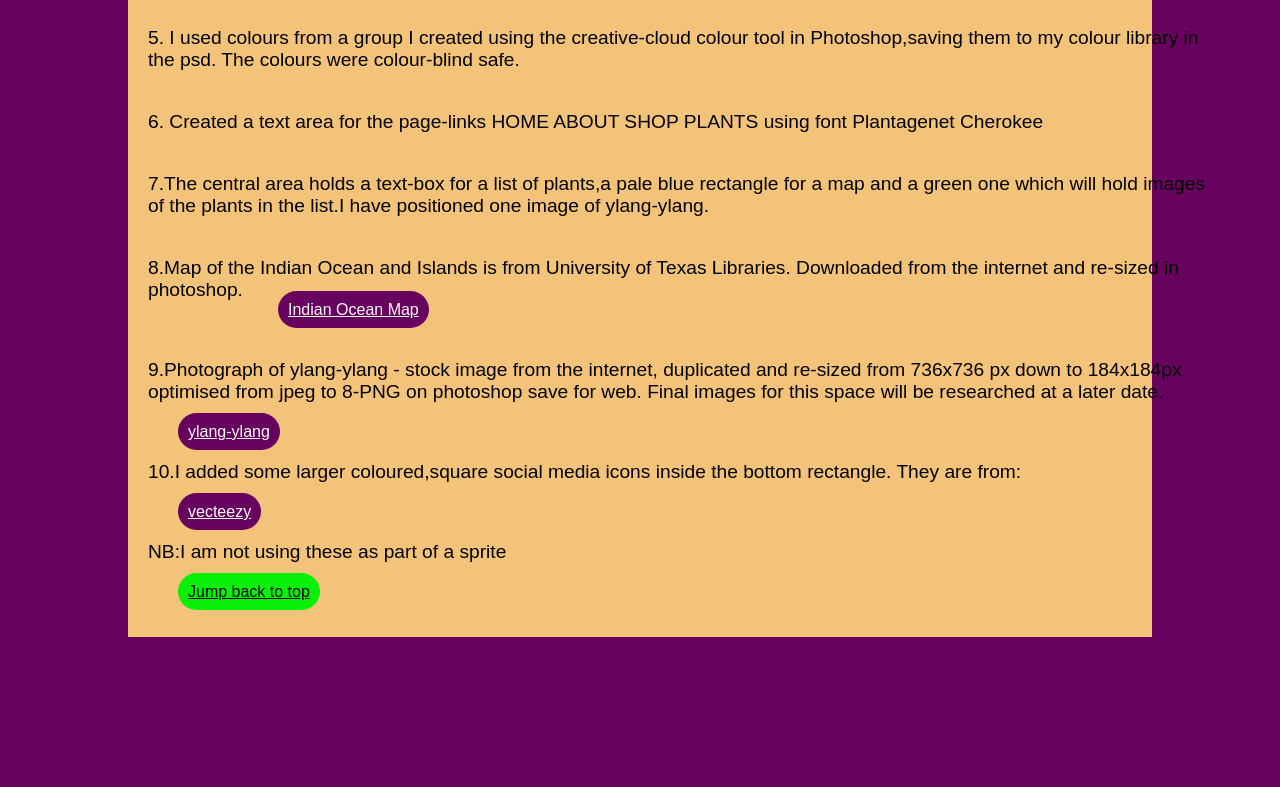
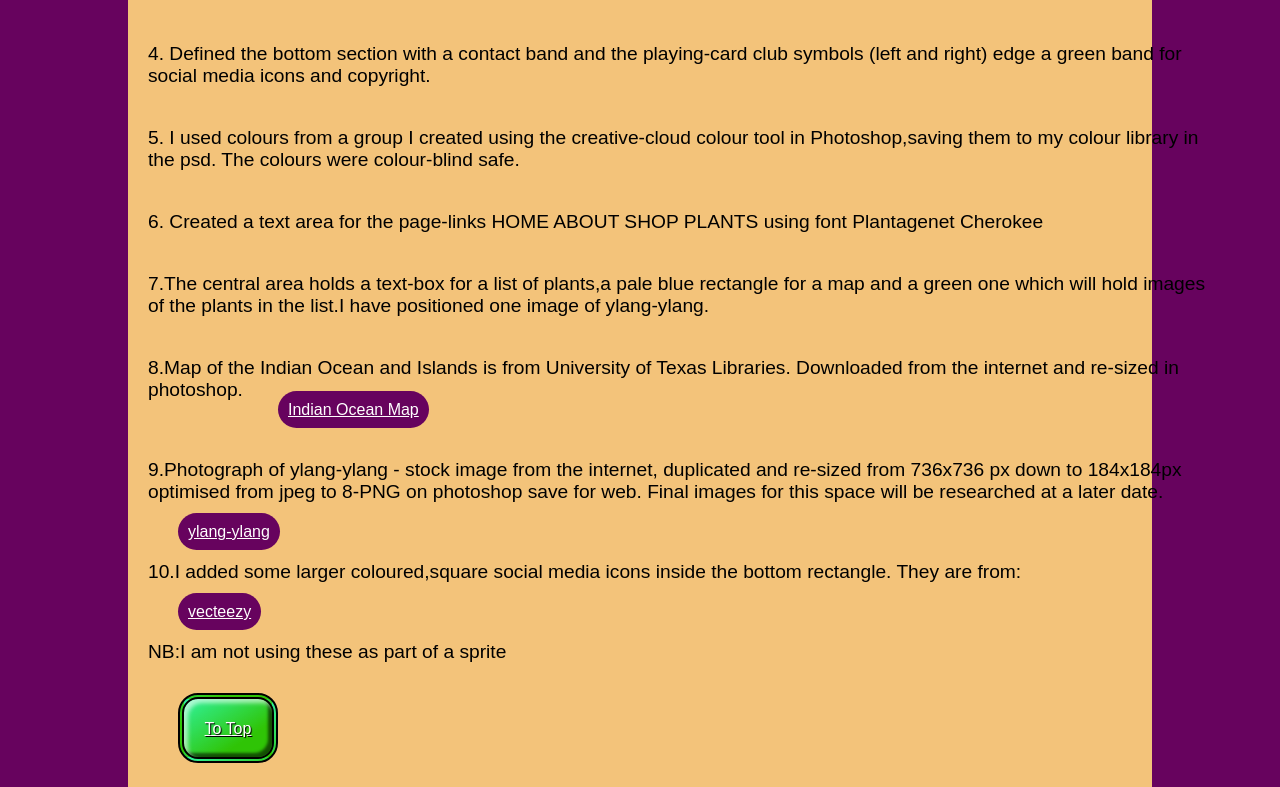
Before and after one commit to UrsulaKesek/uk-visuals, a React (Create React App) app: page /mockups in a window 1280 px wide. Shown: the part 9145-9932 px from the top of the page. Before the commit the page ends 9782 px from the top, so only its background shows below. Built offline with nearby package versions, Linux system fonts and the light colour scheme; a web font is replaced by a local one.

Commit message:
edited css on page link

```diff
--- a/src/pages/AssetsFile/Assets.css
+++ b/src/pages/AssetsFile/Assets.css
@@ -9,6 +9,30 @@
 }
 .img1,.img1a{
   margin:0px auto;
+}
+.jbtt{
+  display: block;
+  margin: 0 1vmin;
+  width: 150px;
+  height: 70px;
+  line-height: 2.5;
+  padding: 10px 20px;
+  font-size: 1rem;
+  text-align: center;
+  color: #fff;
+  text-shadow: 1px 1px 1px #000;
+  border-radius: 20px;
+  border: 6px double black;
+  background-color: rgb(59, 245, 7);
+  background-image: linear-gradient(
+    to top left,
+    rgba(0, 0, 0, 0.2),
+    rgba(0, 0, 0, 0.2) 30%,
+    rgba(44, 242, 222, 0.7)
+  );
+  box-shadow: inset 4px 4px 4px rgba(255, 255, 255, 0.6),
+    inset -4px -4px 3px rgba(0, 0, 0, 0.6);
+  outline: none;
 }
 .pic1 {
   display: flex;
--- a/src/pages/AssetsFile/index.jsx
+++ b/src/pages/AssetsFile/index.jsx
@@ -208,6 +208,7 @@ const AssetsFile = () => {
         <p>7.I optimised and exported for web using PNG-8.</p>
         <p>8.I duplicated and resized the png to four different sizes.</p>
         <p>You can see here how large the original photpgraphic section is.</p>
+        <a className="jbtt" href ="#top">To Top</a>
       </div>
     </div>
   );
--- a/src/pages/MockUps/MockUps.css
+++ b/src/pages/MockUps/MockUps.css
@@ -39,7 +39,7 @@ body {
   height: 1350px;
 }
 .desc2a {
-  height: 1000px;
+  height: 1050px;
 }
 .desc2 h2,
 .desc2a h2 {
@@ -88,6 +88,30 @@ hr.new2 {
   border-radius: 30px;
   width: 250px;
 }
+.jbtt{
+  margin: 10px 50px;
+  width: 100px;
+  height: 70px;
+  line-height: 2.5;
+  padding: 10px 20px;
+  font-size: 1rem;
+  text-align: center;
+  color: #fff;
+  text-shadow: 1px 1px 1px #000;
+  border-radius: 20px;
+  border: 6px double black;
+  background-color: rgb(59, 245, 7);
+  background-image: linear-gradient(
+    to top left,
+    rgba(0, 0, 0, 0.2),
+    rgba(0, 0, 0, 0.2) 30%,
+    rgba(44, 242, 222, 0.7)
+  );
+  box-shadow: inset 4px 4px 4px rgba(255, 255, 255, 0.6),
+    inset -4px -4px 3px rgba(0, 0, 0, 0.6);
+  outline: none;
+}
+
 .mockups {
   height: 90px;
   padding: 30px 140px;
@@ -148,11 +172,3 @@ p {
   color: white;
   padding:10px;
 }
-.jbtt{
-  margin:50px;
-  width: 110px;
-  border-radius:20px ;
-  background-color: rgb(8, 240, 8);
-  color: black;
-  padding:10px;
-}
--- a/src/pages/MockUps/index.jsx
+++ b/src/pages/MockUps/index.jsx
@@ -363,7 +363,7 @@ const MockUps = () => {
           vecteezy
         </a>
         <p> NB:I am not using these as part of a sprite</p>
-        <a className="jbtt" href ="#top">Jump back to top</a>
+        <a className="jbtt" href ="#top">To Top</a>
       </section>
     </>
   );
```
